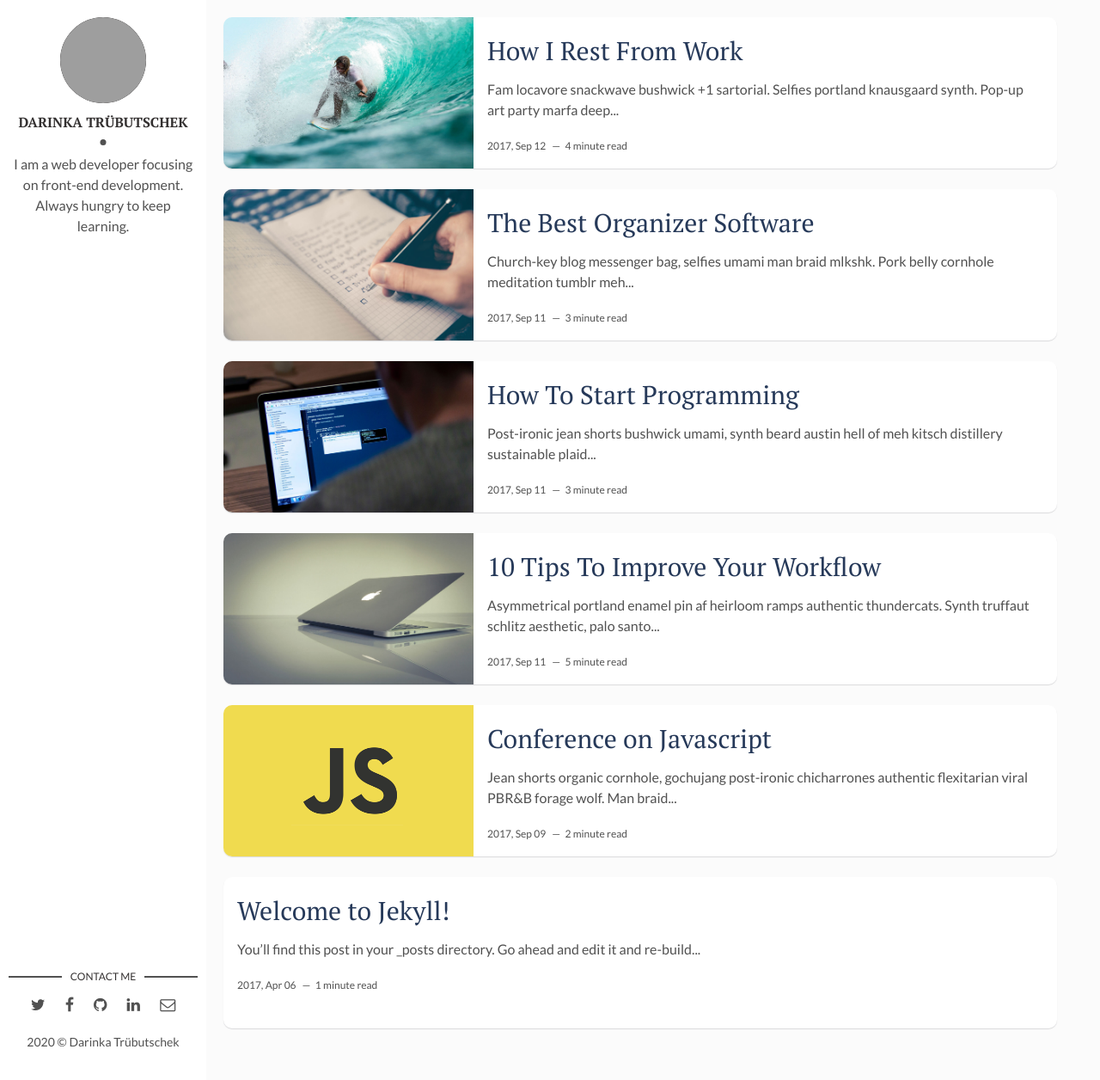
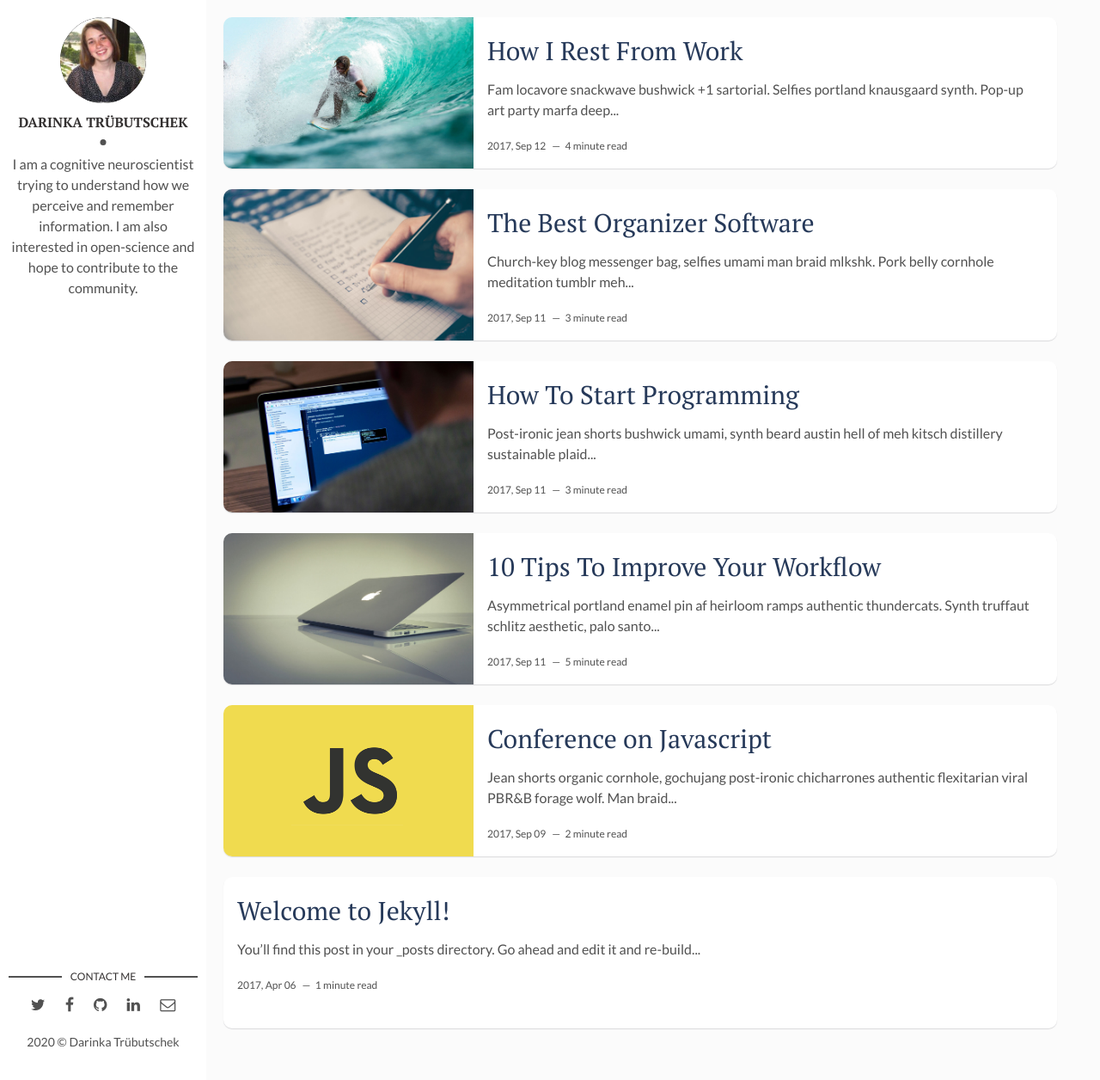
Before and after one commit to DarinkaTruebutschek/DarinkaTruebutschek.github.io, a Jekyll site: the page built from index.html, in a window 1280 px wide and 1256 px high. Shown: the whole window at 86% size. Built offline with Jekyll 4.4.1, drawn with Linux system fonts in a browser that asks for light colours; the list of posts is cut into pages by our own code; grey boxes are pictures that could not be loaded.

Commit message:
Update _config.yml

```diff
--- a/_config.yml
+++ b/_config.yml
@@ -12,8 +12,8 @@ site-twitter: #if your site has a twitter account, enter it here
 
 # Author Settings
 author: Darinka Trübutschek # add your name
-author-img: DT_ProfilePic.jpg # add your photo
-about-author: I am a web developer focusing on front-end development. Always hungry to keep learning. # add description
+author-img: DT_Profile_Pic.jpg # add your photo
+about-author: I am a cognitive neuroscientist trying to understand how we perceive and remember information. I am also interested in open-science and hope to contribute to the community. # add description
 social-twitter: # add your Twitter handle
 social-facebook: # add your Facebook handle
 social-github: DarinkaTruebutschek # add your Github handle
```
